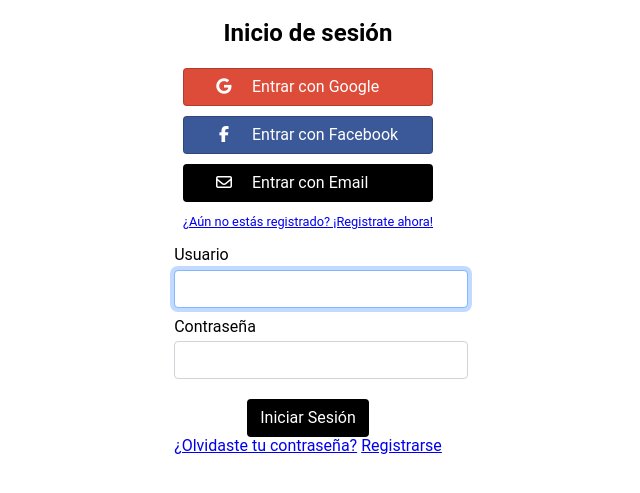
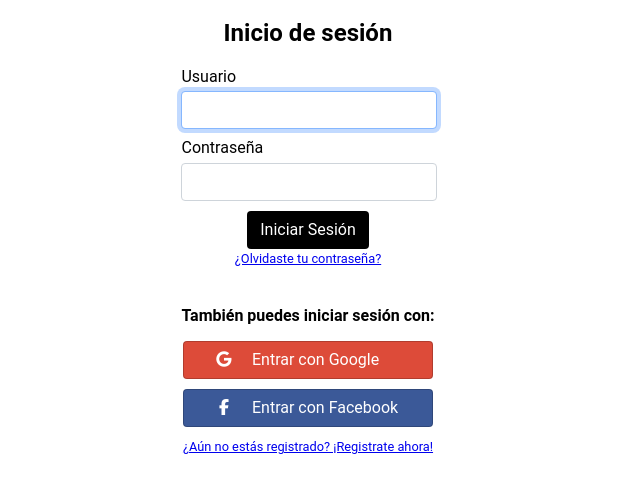
Before and after one commit to iesgrancapitan-proyectos/202021daw_junio_yourmusic-hipema-mario, a Django app: page /accounts/login/ in a window 1280 px wide. Shown: the part 205-698 px from the top of the page, without its empty margins (332-972 px from the left). Run offline with Django 3.2, Linux system fonts and the light colour scheme; some libraries are stand-ins or nearby versions.

Commit message:
Reorganización página de login

```diff
--- a/accounts/templates/registration/login.html
+++ b/accounts/templates/registration/login.html
@@ -1,29 +1,6 @@
 {% extends "base_user_account.html" %}{% load bootstrap %} {% block content %}
 <div class="login-form">
 
-    <!-- botones para implementarle las funcionalidades de Google y Facebook Auth-->
-    <div class="botones-autentificacion">
-    <button type="button" class="btn btn-google">
-        <div class="botones-distribucion">
-            <div><i class="fab fa-google"></i></div>
-            <div>Entrar con Google</div>
-        </div>
-    </button>
-    <button type="button" class="btn btn-facebook">
-        <div class="botones-distribucion">
-            <div><i class="fab fa-facebook-f"></i></div>
-            <div>Entrar con Facebook</div>
-        </div>
-    </button>
-    <button type="button" class="btn btn-black">
-        <div class="botones-distribucion">
-            <div><i class="far fa-envelope"></i></div>
-            <div>Entrar con Email</div>
-        </div>
-    </button>
-    <a href="#" class="texto-reducido">¿Aún no estás registrado? ¡Registrate ahora!</a>
-    </div>
-    <p></p>
     <form method="post" action="{% url 'login' %}">
         {% csrf_token %}
         <!-- Formulario parte petición usuario -->
@@ -40,11 +17,37 @@
                 <input type="password" name="password" autocomplete="current-password" class=" form-control" required="" id="id_password">
             </div>
         </div>
+    <!-- Botón de Iniciar sesión -->
+    <div class="clearfix botones-login">
+        <input type="submit" value="Iniciar Sesión" class="btn btn-black">
+        <input type="hidden" name="next" value="{{ next }}">
+        <a href="{% url 'password_reset' %}" class="texto-reducido">¿Olvidaste tu contraseña?</a>
+    </div>
+    <!-- botones para implementarle las funcionalidades de Google y Facebook Auth-->
+    <div class="botones-autentificacion">
+    <p class="text-secondary">También puedes iniciar sesión con:</p>
+    <button type="button" class="btn btn-google">
+        <div class="botones-distribucion">
+            <div><i class="fab fa-google"></i></div>
+            <div>Entrar con Google</div>
+        </div>
+    </button>
+    <button type="button" class="btn btn-facebook">
+        <div class="botones-distribucion">
+            <div><i class="fab fa-facebook-f"></i></div>
+            <div>Entrar con Facebook</div>
+        </div>
+    </button>
+    {% comment %} <button type="button" class="btn btn-black">
+        <div class="botones-distribucion">
+            <div><i class="far fa-envelope"></i></div>
+            <div>Entrar con Email</div>
+        </div>
+    </button> {% endcomment %}
+    <a href="{% url 'account:register' %}" class="texto-reducido">¿Aún no estás registrado? ¡Registrate ahora!</a>
+    </div>
+    <p></p>
 
-        <div class="clearfix botones-login">
-            <input type="submit" value="Iniciar Sesión" class="btn btn-black">
-            <input type="hidden" name="next" value="{{ next }}">
-        </div>
 
         <!-- <div class="form-group">
             <label>Usuario</label>
@@ -60,7 +63,7 @@
         </div> -->
     </form>
     <!-- Estos campos los he mostrado así, pero te dejo a tí que los personalices como quieras -->
-    <a href="{% url 'password_reset' %}">¿Olvidaste tu contraseña?</a>
-    <a class="float-right" href="{% url 'account:register' %}">Registrarse</a>
+
+
 </div>
 {% endblock %}
--- a/static/css/style.css
+++ b/static/css/style.css
@@ -198,7 +198,13 @@ header img {
   text-align: center;
 }
 
+.botones-login input {
+  display: block;
+  margin: auto;
+}
+
 .botones-autentificacion {
+  margin-top: 40px;
   text-align: center;
 }
 
@@ -215,6 +221,10 @@ header img {
 
 .botones-distribucion div:last-child {
   text-align: left;
+}
+
+.text-secondary {
+  font-weight: bold;
 }
 
 .mi-cuenta {
@@ -237,7 +247,7 @@ header img {
 .form-control {
   display: block;
   width: 100%;
-  padding: 0.375rem 0.75rem;
+  padding: 0.375rem 0;
   font-size: 1rem;
   font-weight: 400;
   line-height: 1.5;
--- a/static/css/style.sass
+++ b/static/css/style.sass
@@ -170,9 +170,13 @@ header img
 
 .botones-login
     text-align: center
+    input
+      display: block
+      margin: auto
 
 // Botones de autentificación Login
 .botones-autentificacion
+  margin-top: 40px
   text-align: center
   button
     display: block
@@ -184,6 +188,9 @@ header img
   grid-template-columns: 1fr 3fr
   div:last-child
     text-align: left
+
+.text-secondary
+  font-weight: bold
 
 .mi-cuenta
   width: 90%
@@ -202,7 +209,7 @@ header img
 .form-control
   display: block
   width: 100%
-  padding: 0.375rem 0.75rem
+  padding: 0.375rem 0
   font-size: 1rem
   font-weight: 400
   line-height: 1.5
```
Also changed, not shown: static/css/style.min.css.
